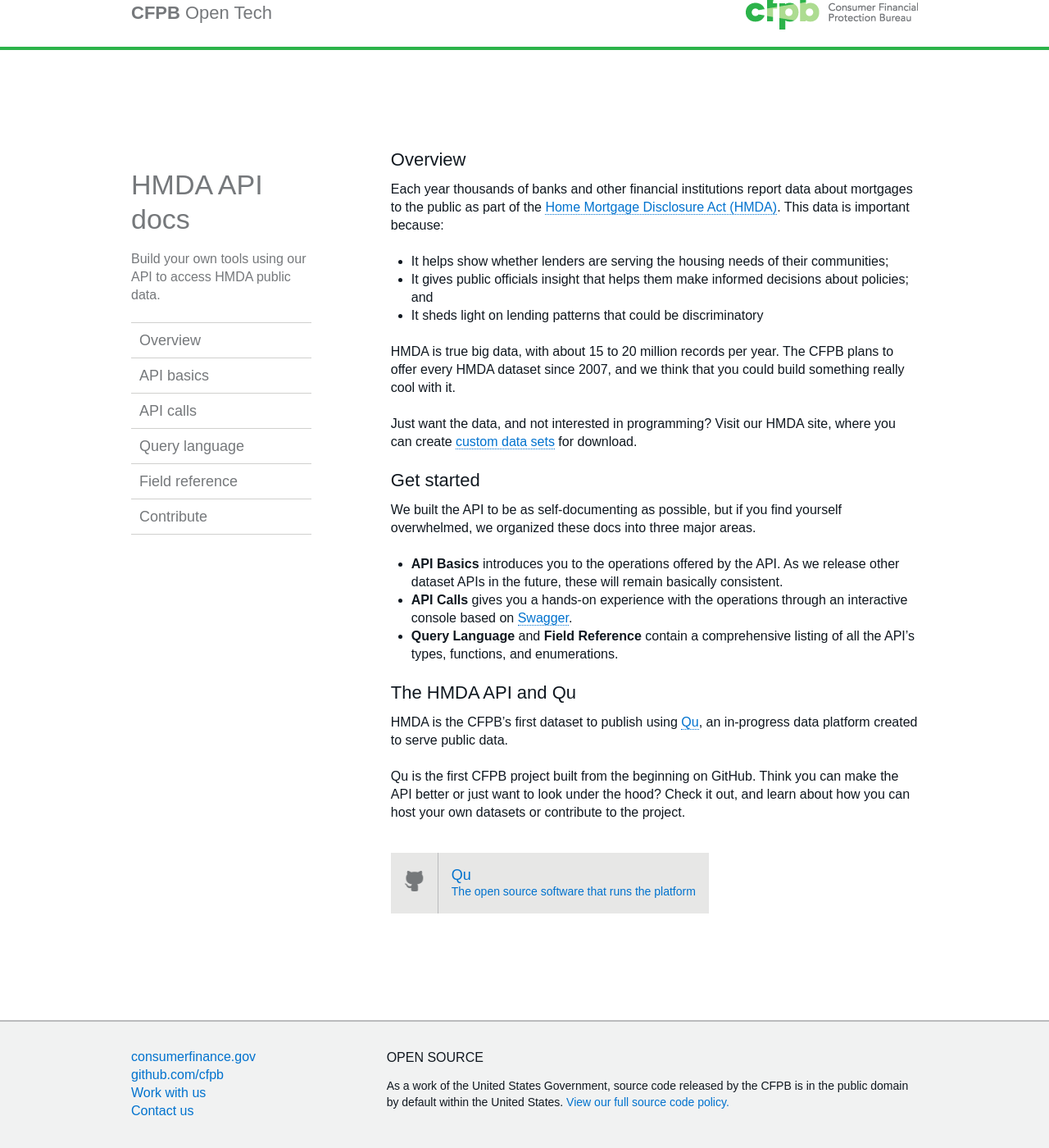
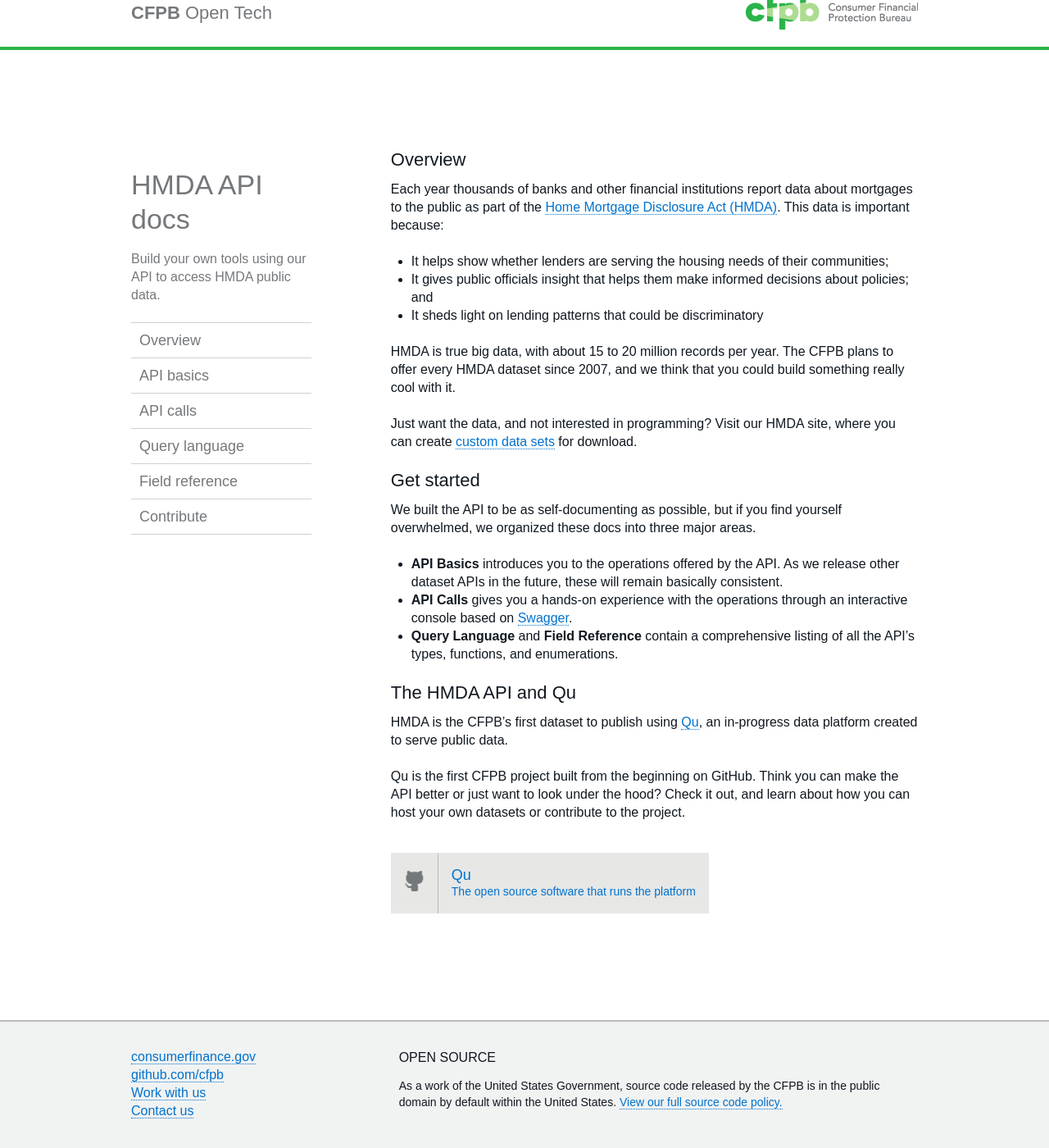
Before and after one commit to cfpb/api, a Jekyll site: the page built from index.md, in a window 1280 px wide and 1400 px high, scrolled down 28 px. Shown: the whole window at 82% size. Built offline with Jekyll 4.4.1, drawn with Linux system fonts in a browser that asks for light colours; some web fonts are replaced; Markdown is read by kramdown in place of the engine named in the settings.

Commit message:
styled footer like cfpb.github.io per #28 and #30

```diff
--- a/static/css/style.css
+++ b/static/css/style.css
@@ -117,7 +117,7 @@
 h4 {
     margin: 0;
     margin-bottom: 1em;
-    font: 700 1.125em/1.22222222222222 "Avenir Next", Arial, sans-serif;
+    font: 700 1.125em/1.22222222222222 "Avenir Next Demi", Arial, sans-serif;
     font-weight: 500;
 }
 
@@ -164,7 +164,6 @@
 }
 
 strong, b, dt {
-    font-weight: bold;
     font-family: "Avenir Next Demi", Arial, sans-serif;
 }
 
@@ -449,6 +448,8 @@
 .footer section {
     display: inline-block;
     vertical-align: top;
+    margin-right: -0.26em;
+    margin-left: 2%;
 }
 
 .footer-links ul {
@@ -467,14 +468,10 @@
     line-height: 1.42857142857143;
 }
 
-.footer-oss {
-    width: 67%;
-}
-
 footer a,
 footer a:link,
 footer a:visited {
-    border-bottom: none;
+    border-bottom: 1px dotted;
 }
 
 footer a:hover {
@@ -570,7 +567,7 @@
     }
 
     .footer .footer-oss {
-        width: 67%;
+        width: 66%;
     }
 
 }
```
